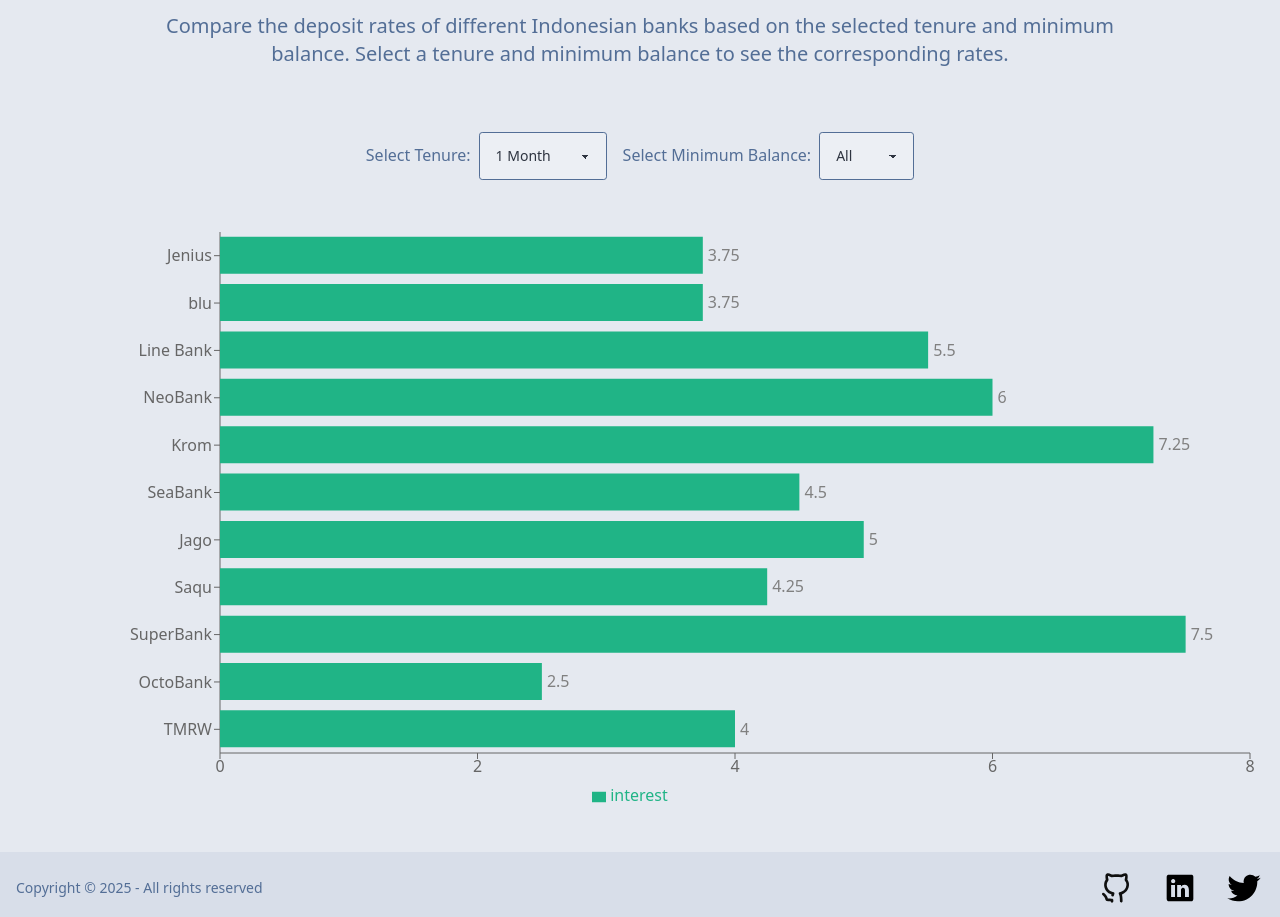
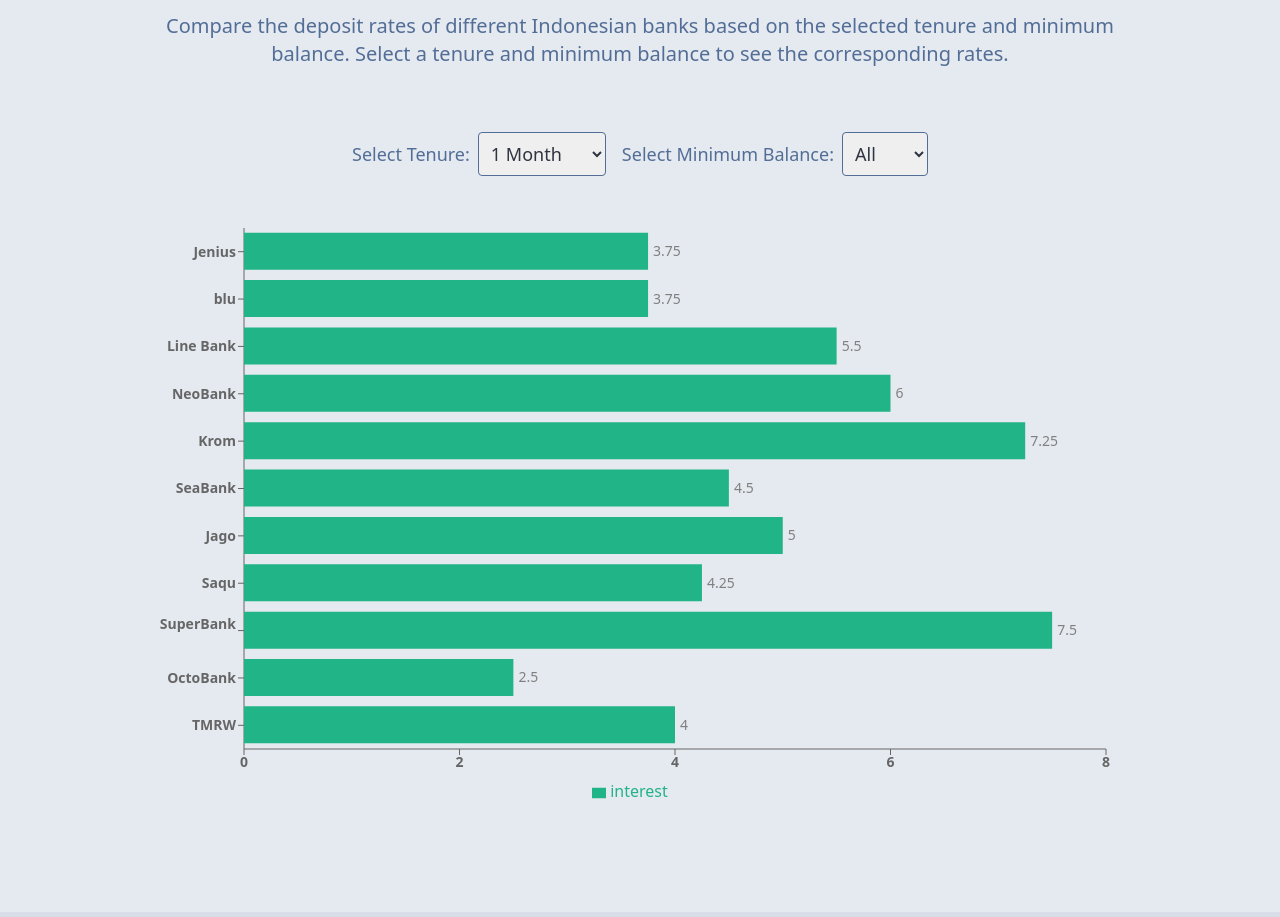
Before and after one commit to HellBus1/InvestCount, a React (Vite) app: page / in a window 1280 px wide. Shown: the part 1880-2797 px from the top of the page. Built offline with nearby package versions, Linux system fonts and the light colour scheme.

Commit message:
Feat deposito-data-graph : Adjust styling

```diff
--- a/src/components/DepositRateComparisonSection/DepositRateComparisonSection.tsx
+++ b/src/components/DepositRateComparisonSection/DepositRateComparisonSection.tsx
@@ -87,9 +87,12 @@
         Compare the deposit rates of different Indonesian banks based on the selected tenure and
         minimum balance. Select a tenure and minimum balance to see the corresponding rates.
       </p>
-      <div className='mb-8 flex space-x-4 justify-center'>
+      <div className='mb-8 flex flex-col md:flex-row space-y-4 md:space-y-0 md:space-x-4 justify-center items-center'>
         <div>
-          <label htmlFor='tenure' className='mr-2 text-charter-blue'>
+          <label
+            htmlFor='tenure'
+            className='mr-2 text-charter-blue text-base md:text-lg font-medium'
+          >
             Select Tenure:
           </label>
           <select
@@ -97,7 +100,7 @@
             value={tenure}
             onChange={handleTenureChange}
             aria-label='Select Tenure'
-            className='border border-charter-blue select'
+            className='border border-charter-blue p-2 rounded text-base md:text-lg'
           >
             <option value='1'>1 Month</option>
             <option value='3'>3 Months</option>
@@ -106,7 +109,10 @@
           </select>
         </div>
         <div>
-          <label htmlFor='minBalance' className='mr-2 text-charter-blue'>
+          <label
+            htmlFor='minBalance'
+            className='mr-2 text-charter-blue text-base md:text-lg font-medium'
+          >
             Select Minimum Balance:
           </label>
           <select
@@ -114,7 +120,7 @@
             value={minBalance}
             onChange={handleMinBalanceChange}
             aria-label='Select Minimum Balance'
-            className='border border-charter-blue select'
+            className='border border-charter-blue p-2 rounded text-base md:text-lg'
           >
             <option value='0'>All</option>
             <option value='10000000'>10M</option>
@@ -130,21 +136,37 @@
       ) : error ? (
         <p className='text-red-500'>{error}</p>
       ) : (
+        <div className='mx-4 md:mx-20 lg:mx-36 mb-16'>
           <ResponsiveContainer width='100%' height={600} className={''}>
             <BarChart
               data={data}
               layout='vertical'
               margin={{ top: 20, right: 30, left: 20, bottom: 5 }}
             >
-            <XAxis type='number' label={{ value: EMPTY_STRING }} />
-            <YAxis type='category' dataKey='bank' width={200} />
+              <XAxis
+                type='number'
+                label={{ value: EMPTY_STRING }}
+                tick={{ fontSize: 14, fontWeight: 'bold' }}
+              />
+              <YAxis
+                type='category'
+                dataKey='bank'
+                tick={{ fontSize: 14, fontWeight: 'bold' }}
+                width={80}
+              />
               <Tooltip />
               <Legend />
               <Bar dataKey='interest' fill='#20B486'>
-              <LabelList dataKey='interest' position='right' />
+                <LabelList
+                  dataKey='interest'
+                  position='right'
+                  fontSize={14}
+                  fontWeight={'medium'}
+                />
               </Bar>
             </BarChart>
           </ResponsiveContainer>
+        </div>
       )}
     </div>
   )
```
Lines whose indentation alone changed are shown as unchanged.
